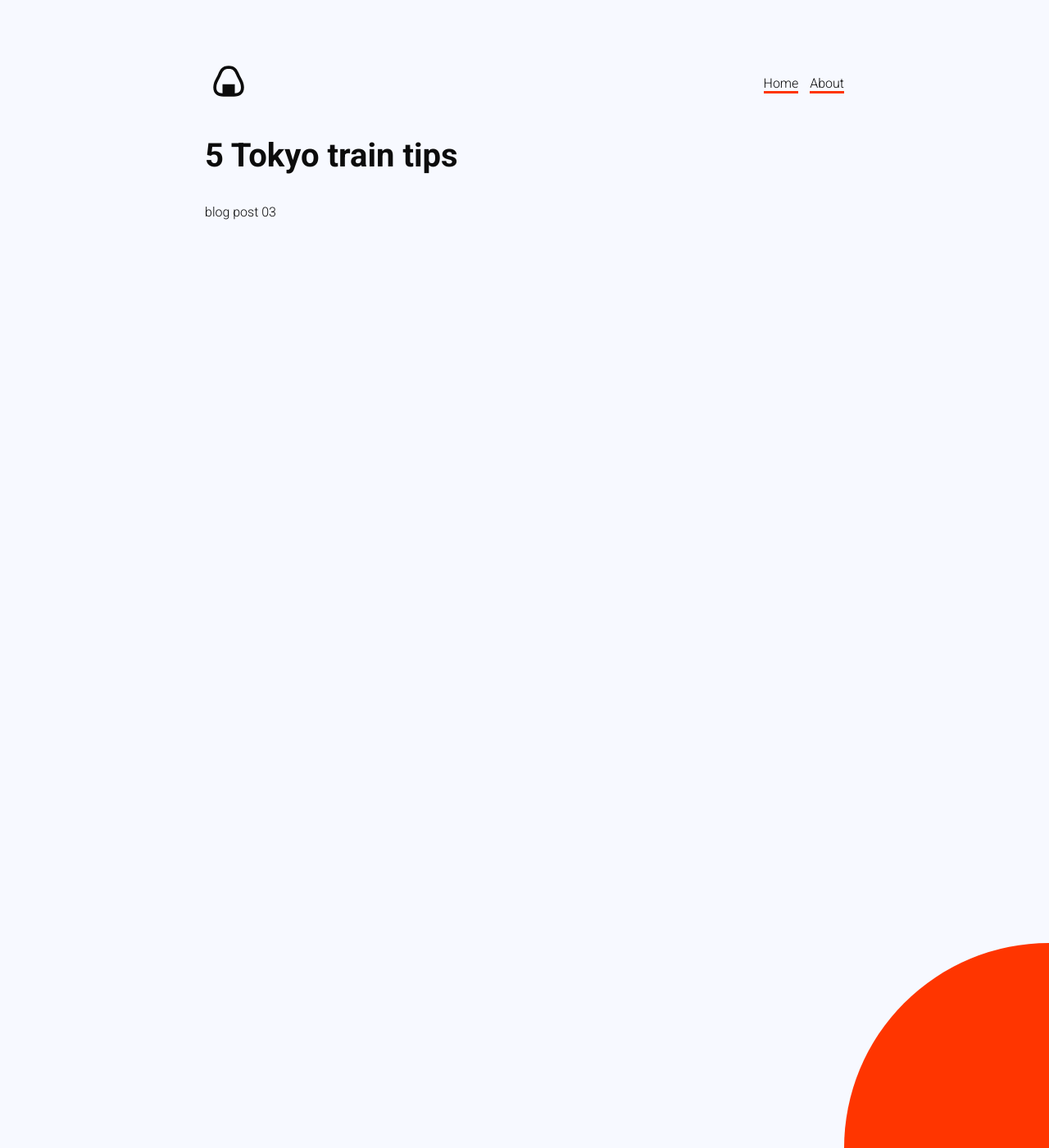
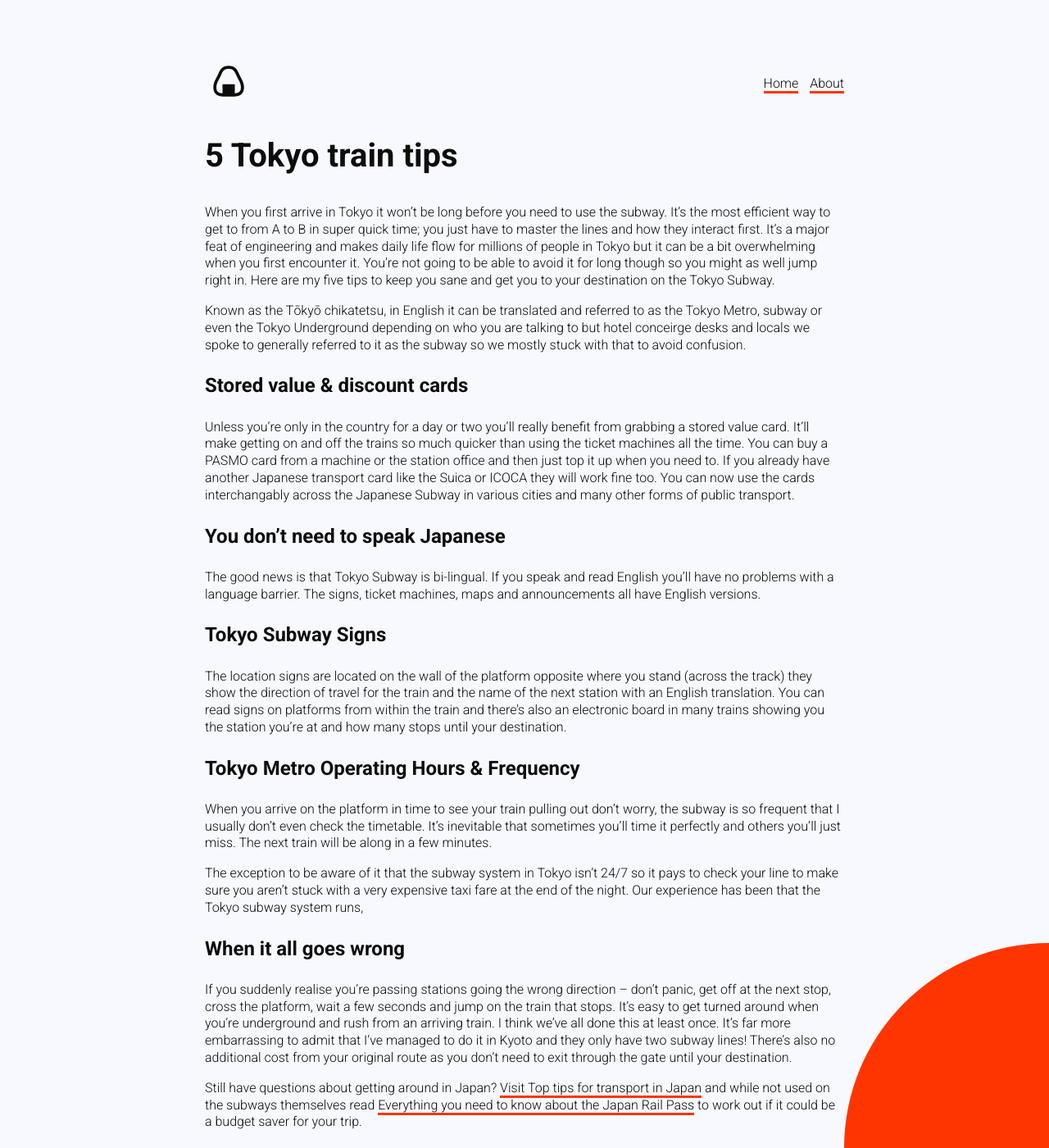
Before and after one commit to jacoviellodevin/anightinjapan, a Jekyll site: the page built from _posts/2018-10-15-tokyo-train-tips.markdown, in a window 1280 px wide and 1400 px high. Shown: the whole window at 82% size. Built offline with Jekyll 4.4.1, drawn with Linux system fonts in a browser that asks for light colours.

Commit message:
Updated Tokyo Train Tips

```diff
--- a/_posts/2018-10-15-tokyo-train-tips.markdown
+++ b/_posts/2018-10-15-tokyo-train-tips.markdown
@@ -5,4 +5,30 @@
   Tokyo Subway.
 ---
 
-blog post 03
+When you first arrive in Tokyo it won’t be long before you need to use the subway.  It’s the most efficient way to get to from A to B in super quick time; you just have to master the lines and how they interact first. It’s a major feat of engineering and makes daily life flow for millions of people in Tokyo but it can be a bit overwhelming when you first encounter it.  You’re not going to be able to avoid it for long though so you might as well jump right in.  Here are my five tips to keep you sane and get you to your destination on the Tokyo Subway.
+
+Known as the Tōkyō chikatetsu, in English it can be translated and referred to as the Tokyo Metro, subway or even the Tokyo Underground depending on who you are talking to but hotel conceirge desks and locals we spoke to generally referred to it as the subway so we mostly stuck with that to avoid confusion.
+
+### Stored value & discount cards
+
+Unless you’re only in the country for a day or two you’ll really benefit from grabbing a stored value card.  It’ll make getting on and off the trains so much quicker than using the  ticket machines all the time.  You can buy a PASMO card from a machine or the station office and then just top it up when you need to.  If you already have another Japanese transport card like the Suica or ICOCA they will work fine too.  You can now use the cards interchangably across the Japanese Subway in various cities and many other forms of public transport.
+
+### You don’t need to speak Japanese
+
+The good news is that Tokyo Subway is bi-lingual.  If you speak and read English you’ll have no problems with a language barrier. The signs, ticket machines, maps and announcements all have English versions.
+
+### Tokyo Subway Signs
+
+The location signs are located on the wall of the platform opposite where you stand (across the track) they show the direction of travel for the train and the name of the next station with an English translation.  You can read signs on platforms from within the train and there’s also an electronic board in many trains showing you the station you’re at and how many stops until your destination.
+
+### Tokyo Metro Operating Hours & Frequency
+
+When you arrive on the platform in time to see your train pulling out don’t worry, the subway is so frequent that I usually don’t even check the timetable.  It’s inevitable that sometimes you’ll time it perfectly and others you’ll just miss.  The next train will be along in a few minutes.
+
+The exception to be aware of it that the subway system in Tokyo isn’t 24/7 so it pays to check your line to make sure you aren’t stuck with a very expensive taxi fare at the end of the night.  Our experience has been that the Tokyo subway system runs,
+
+### When it all goes wrong
+
+If you suddenly realise you’re passing stations going the wrong direction – don’t panic, get off at the next stop, cross the platform, wait a few seconds and jump on the train that stops.  It’s easy to get turned around when you’re underground and rush from an arriving train.  I think we’ve all done this at least once.  It’s far more embarrassing to admit that I’ve managed to do it in Kyoto and they only have two subway lines!  There’s also no additional cost from your original route as you don’t need to exit through the gate until your destination.
+
+Still have questions about getting around in Japan? [Visit Top tips for transport in Japan](https://www.2aussietravellers.com/top-tips-for-transport-in-japan/ ) and while not used on the subways themselves read [Everything you need to know about the Japan Rail Pass](https://www.2aussietravellers.com/japan-rail-pass/) to work out if it could be a budget saver for your trip.
```
